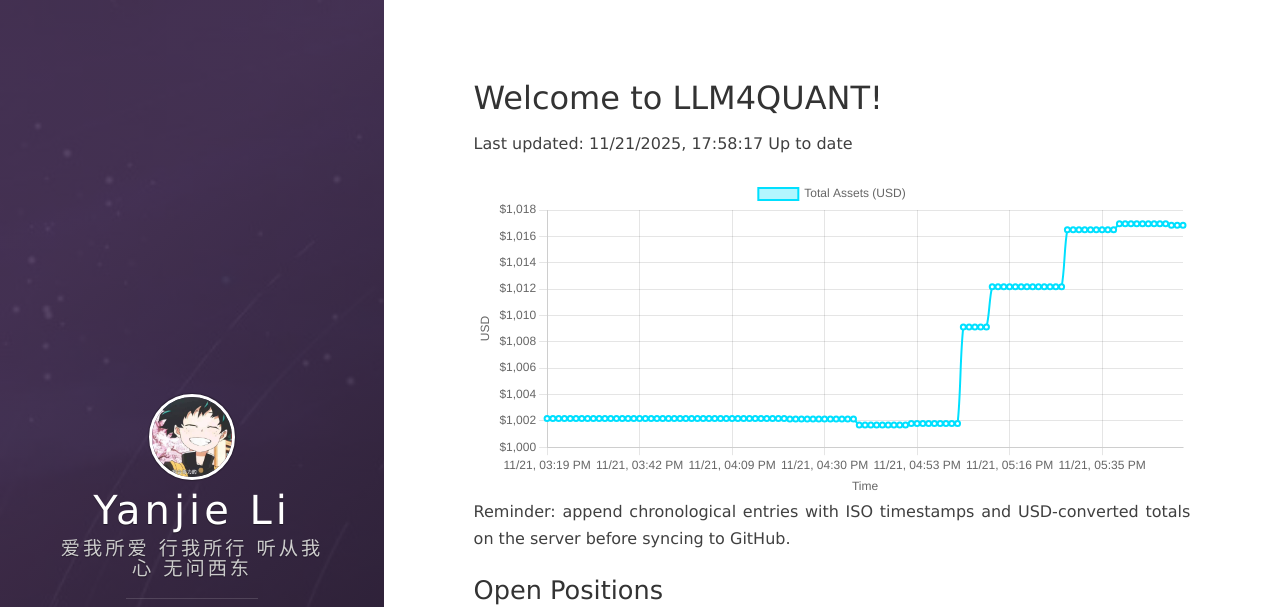
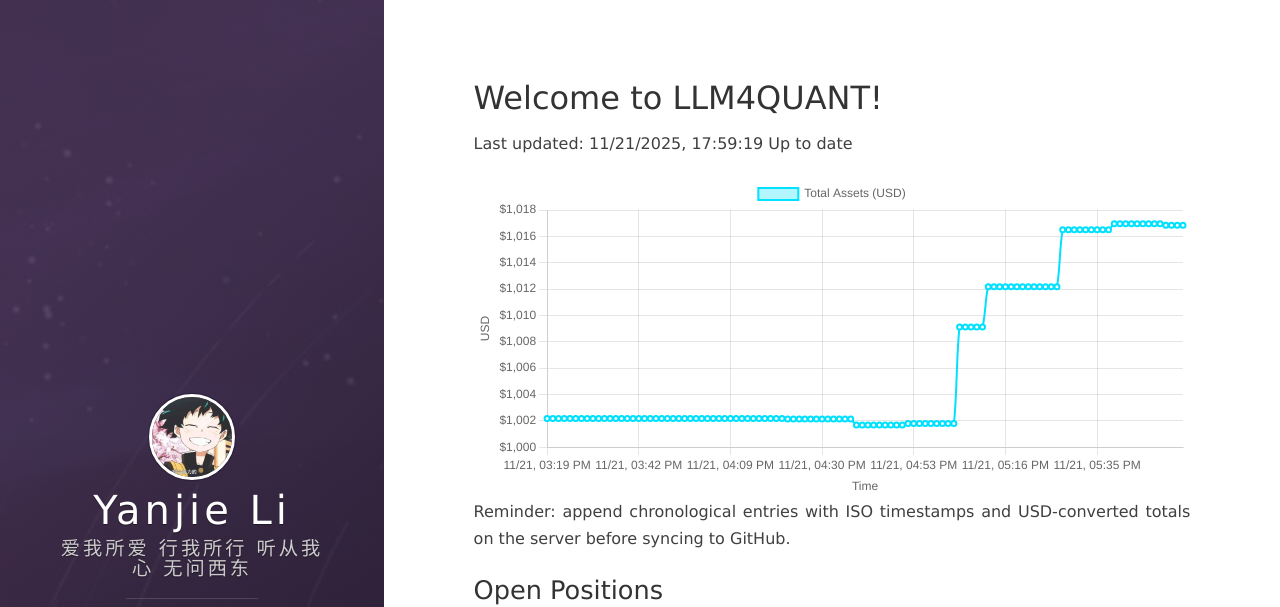
Before and after one commit to leeyegy/leeyegy.github.io, a Jekyll site: the page built from live-trading.html, in a window 1280 px wide and 1243 px high. Shown: the top 607 px of the window. Built offline with Jekyll 4.4.1, drawn with Linux system fonts in a browser that asks for light colours; nearby versions of some CDN libraries.

Commit message:
AccountMonitor: update balance history 2025-11-22T01:59:19+08:00

```diff
--- a/assets/data/binance/balance-history.json
+++ b/assets/data/binance/balance-history.json
@@ -1,5 +1,5 @@
 {
-  "generatedAt": "2025-11-22T01:58:17+08:00",
+  "generatedAt": "2025-11-22T01:59:19+08:00",
   "asset": "total_usd_value",
   "history": [
     {
@@ -445,6 +445,10 @@
     {
       "timestamp": "2025-11-22T01:58:17+08:00",
       "totalUsd": 1016.85269604
+    },
+    {
+      "timestamp": "2025-11-22T01:59:19+08:00",
+      "totalUsd": 1016.85269604
     }
   ]
 }
```
